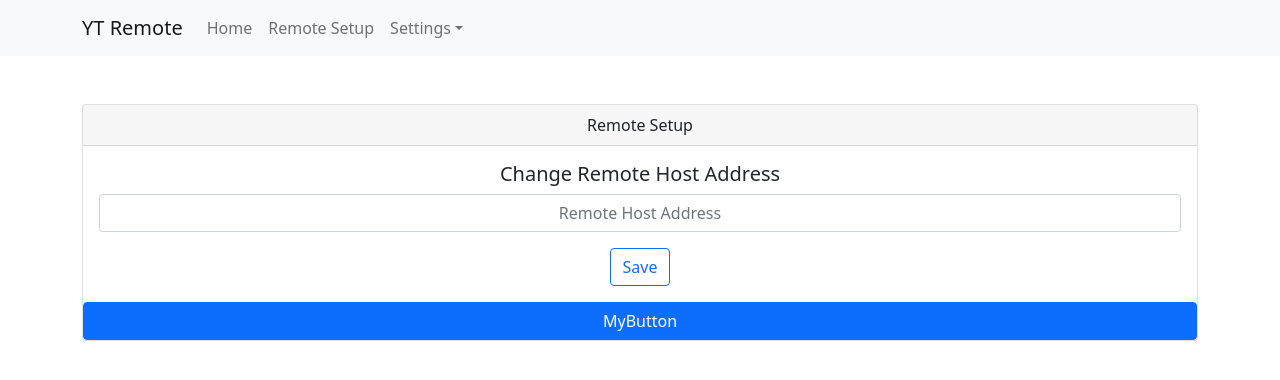
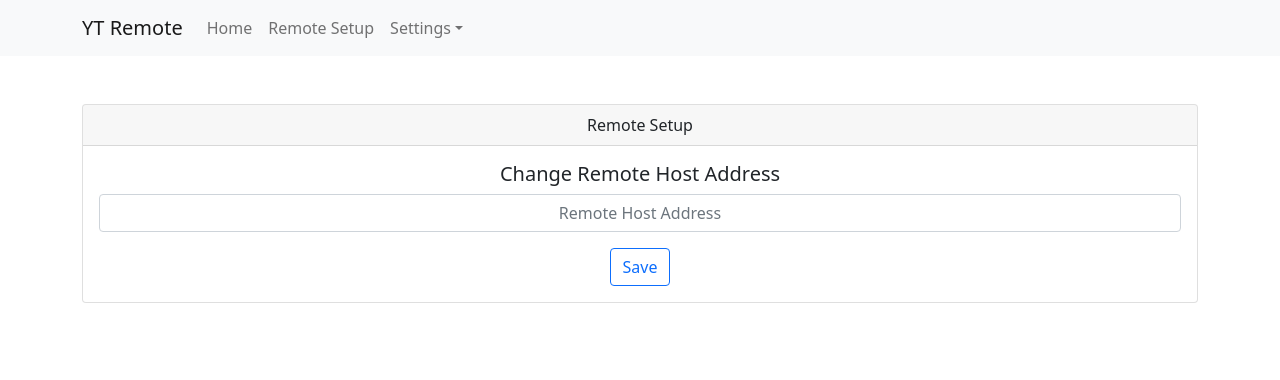
Before and after one commit to ShanuDey/yt-remote-webapp, a Next.js app: page /views/RemoteSetup in a window 1280 px wide. Shown: the top 380 px of the page. Built offline with nearby package versions, Linux system fonts and the light colour scheme.

Commit message:
form input validation added for url input
Signed-off-by: Shanu Dey <sd4shanudey@gmail.com>

```diff
--- a/pages/views/RemoteSetup.js
+++ b/pages/views/RemoteSetup.js
@@ -32,7 +32,7 @@ const RemoteSetup = () => {
               <Form onSubmit={handleSetupRemoteHost}>
                 <Card.Text>
                   <FormControl
-                    type='remote_host'
+                    type='url'
                     className='text-center'
                     placeholder='Remote Host Address'
                     aria-label='Remote Host'
@@ -44,14 +44,7 @@ const RemoteSetup = () => {
                 </Button>
               </Form>
             </Card.Body>
-            <ConfirmButton
-              handleCancel={() => alert('cancel')}
-              handleOkay={() => alert('okay')}
-            >
-              MyButton
-            </ConfirmButton>
           </Card>
-          <div className='container mt-5'></div>
         </div>
       </main>
     </div>
```
